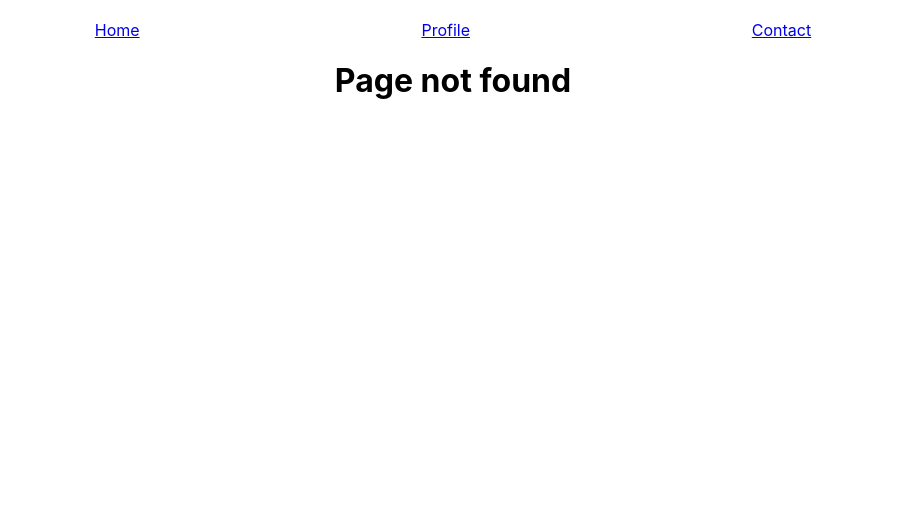
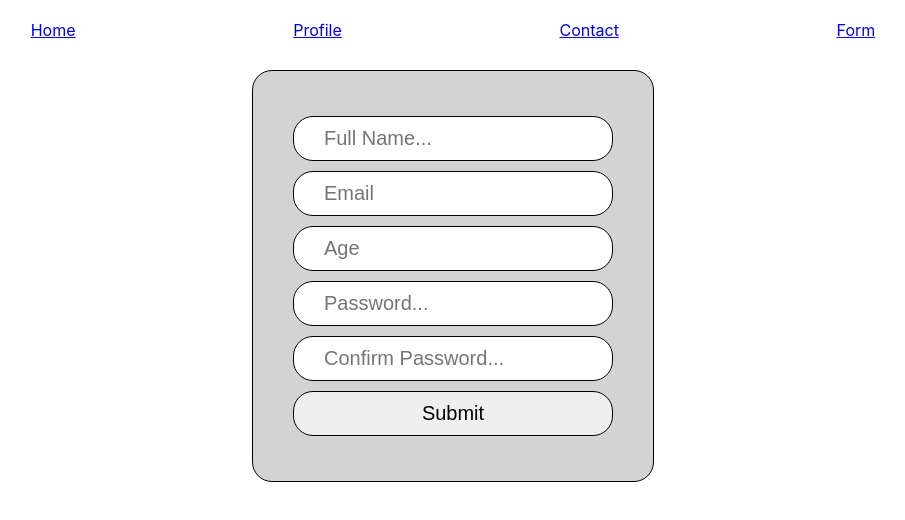
Before and after one commit to nkunda-iyeze/React-Course, a React (Create React App) app: page /form in a window 1280 px wide. Before the commit this address had no page. Shown: the top 520 px of the page, without its empty margins (187-1092 px from the left). Built offline with nearby package versions, Linux system fonts and the light colour scheme.

Commit message:
React Form Hook Covered

```diff
--- a/package.json
+++ b/package.json
@@ -3,16 +3,19 @@
   "version": "0.1.0",
   "private": true,
   "dependencies": {
+    "@hookform/resolvers": "^3.0.0",
     "@testing-library/jest-dom": "^5.14.1",
     "@testing-library/react": "^13.0.0",
     "@testing-library/user-event": "^13.2.1",
     "axios": "^1.3.4",
     "react": "^18.2.0",
     "react-dom": "^18.2.0",
+    "react-hook-form": "^7.43.7",
     "react-query": "^3.39.3",
     "react-router-dom": "^6.9.0",
     "react-scripts": "5.0.1",
-    "web-vitals": "^2.1.0"
+    "web-vitals": "^2.1.0",
+    "yup": "^1.0.2"
   },
   "scripts": {
     "start": "react-scripts start",
--- a/src/App.css
+++ b/src/App.css
@@ -10,10 +10,12 @@
 
 }
 .App input{
-  font-size: 50px;
-  border: solid 5px black;
+  font-size: 20px;
+  border: solid 1px black;
   border-radius:20px;
   padding: 10px 30px;
+  margin: 5px 0;
+
 }
 .addTask{
   display: flex;
@@ -50,3 +52,21 @@
 .link a{
   text-decoration:none ;
 }
+form{
+  display: flex;
+  flex-direction: column;
+  margin: 30px 0;
+  justify-content: space-around;
+  border: solid 1px black;
+  padding: 40px;
+  background-color:lightgray;
+  border-radius: 20px;
+  max-width: 25%;
+}
+form span{
+  color: red;
+  text-align: center;
+  text-transform: uppercase;
+  font-family: 'Lucida Sans', 'Lucida Sans Regular', 'Lucida Grande', 'Lucida Sans Unicode', Geneva, Verdana, sans-serif;
+  font-size: smaller;
+}
--- a/src/App.js
+++ b/src/App.js
@@ -6,6 +6,7 @@ import Home from './Pages/Home'
 import {Profile }from './Pages/Profile'
 import Contact from './Pages/Contact'
 import Navbar from './Pages/Navbar'
+import Form from './Pages/Form';
 import { useState, createContext } from 'react';
 import { QueryClient,QueryClientProvider } from 'react-query';
 export const AppContext = createContext();
@@ -28,7 +29,8 @@ const App = () => {
         <Routes>
           <Route path="/" element={<Home/>}/>
           <Route path="/profile" element={<Profile/>}/>
-          <Route path="/contact" element={<Contact/>}/>
+          <Route path="/contact" element={<Contact />} />
+          <Route path='/form' element={<Form/>} />
           <Route path="*" element={<h1> Page not found</h1> } />
         </Routes>
       </Router>
--- /dev/null
+++ b/src/Pages/Form.js
@@ -0,0 +1,37 @@
+import '../App.css';
+import { useForm } from 'react-hook-form';
+import {yupResolver} from '@hookform/resolvers/yup'
+import * as yup from 'yup';
+const Form = () => {
+    const schema = yup.object().shape({
+        fullName: yup.string().required("your name is required"),
+        email: yup.string().email().required("invalid email"),
+        age: yup.number().positive().integer().min(18).max(100).required("Please put valid age"),
+        password: yup.string().min(4).max(20).required(),
+        confirmPassword:yup.string().oneOf([yup.ref("password"),null],"Password Don't Match").required()
+    });
+    const { register, handleSubmit, formState:{errors}} = useForm({
+        resolver: yupResolver(schema)
+    });
+
+    const onSubmit = (data) => {
+        console.log(data);
+    }
+  return (
+      <form onSubmit={handleSubmit(onSubmit)}>
+          <input type="text" placeholder="Full Name..." {...register("fullName")} />
+          <span>{errors.fullName?.message}</span>
+          <input type="text" placeholder="Email" {...register("email")} />
+          <span>{errors.email?.message}</span>
+          <input type="number" placeholder="Age" {...register("age")} />
+          <span>{errors.age?.message}</span>
+          <input type="password" placeholder="Password..." {...register("password")} />
+          <span>{errors.password?.message}</span>
+          <input type="password" placeholder="Confirm Password..."  {...register("confirmPassword")} />
+          <span>{errors.confirmPassword?.message}</span>
+          <input type="submit"/>
+      </form>
+  )
+}
+
+export default Form
--- a/src/Pages/Navbar.js
+++ b/src/Pages/Navbar.js
@@ -6,6 +6,7 @@ const Navbar = () => {
             <Link to="/">Home</Link>
             <Link to="/profile">Profile</Link>
             <Link to="/contact">Contact</Link>
+            <Link to="/form">Form</Link>
        </div>
    )
 }
```
Also changed, not shown: 1 other file (tests, documents, lock files or other folders).
